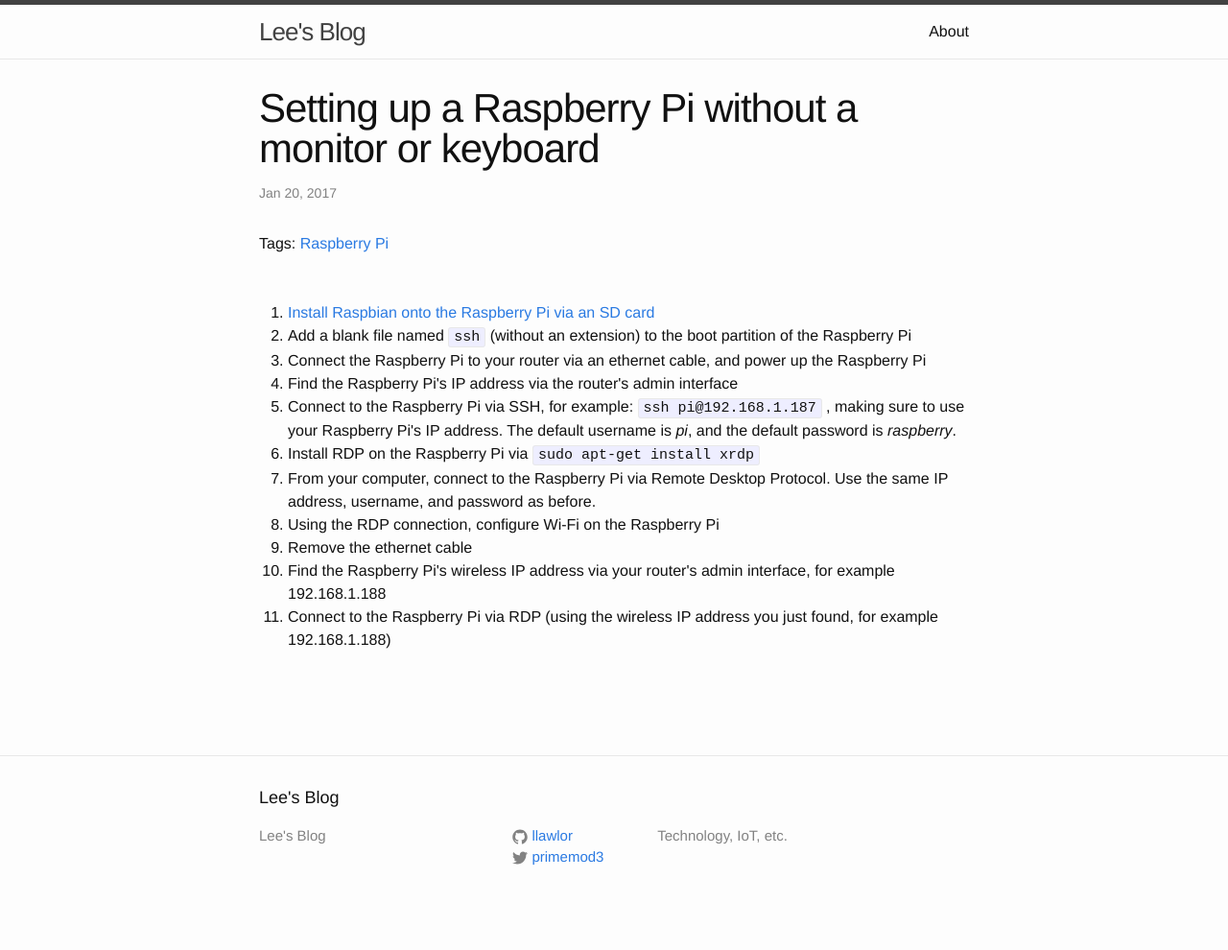
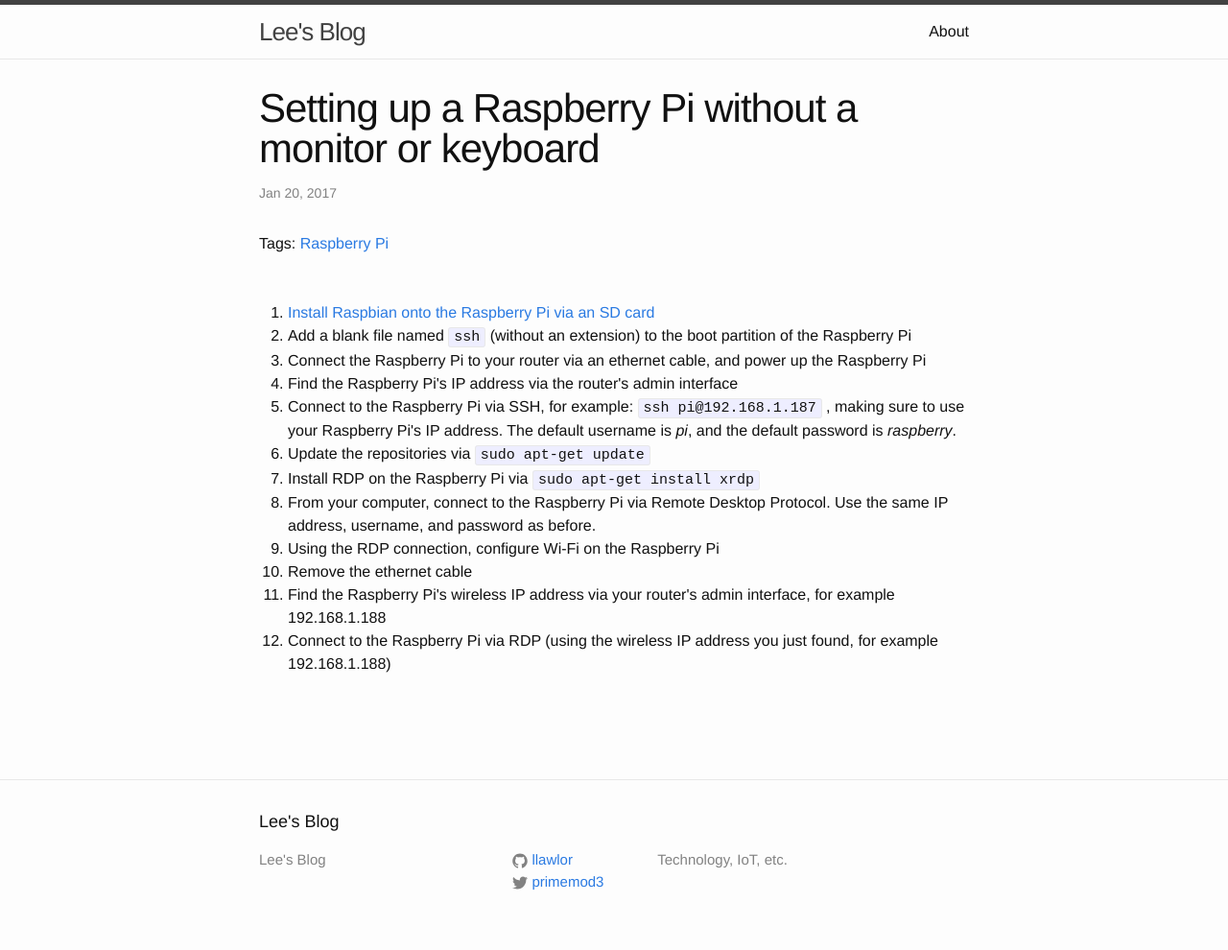
Before and after one commit to llawlor/llawlor.github.io, a Jekyll site: the page built from _posts/2017-01-20-raspberry-pi3-connection-tutorial.markdown, in a window 1280 px wide. Shown: the whole page at 96% size. Built offline with Jekyll 4.4.1, drawn with Linux system fonts in a browser that asks for light colours; comment, search, counter and statistics services are not loaded; before the commit the page ends 965 px from its top, so only the background shows below that.

Commit message:
update raspberry pi setup

```diff
--- a/_posts/2017-01-20-raspberry-pi3-connection-tutorial.markdown
+++ b/_posts/2017-01-20-raspberry-pi3-connection-tutorial.markdown
@@ -18,6 +18,7 @@ title:  "Setting up a Raspberry Pi without a monitor or keyboard"
   <li>
     Connect to the Raspberry Pi via SSH, for example: <code>ssh pi@192.168.1.187</code> , making sure to use your Raspberry Pi's IP address.  The default username is <em>pi</em>, and the default password is <em>raspberry</em>.
   </li>
+  <li>Update the repositories via <code>sudo apt-get update</code></li>
   <li>Install RDP on the Raspberry Pi via <code>sudo apt-get install xrdp</code></li>
   <li>From your computer, connect to the Raspberry Pi via Remote Desktop Protocol.  Use the same IP address, username, and password as before.</li>
   <li>Using the RDP connection, configure Wi-Fi on the Raspberry Pi</li>
```
